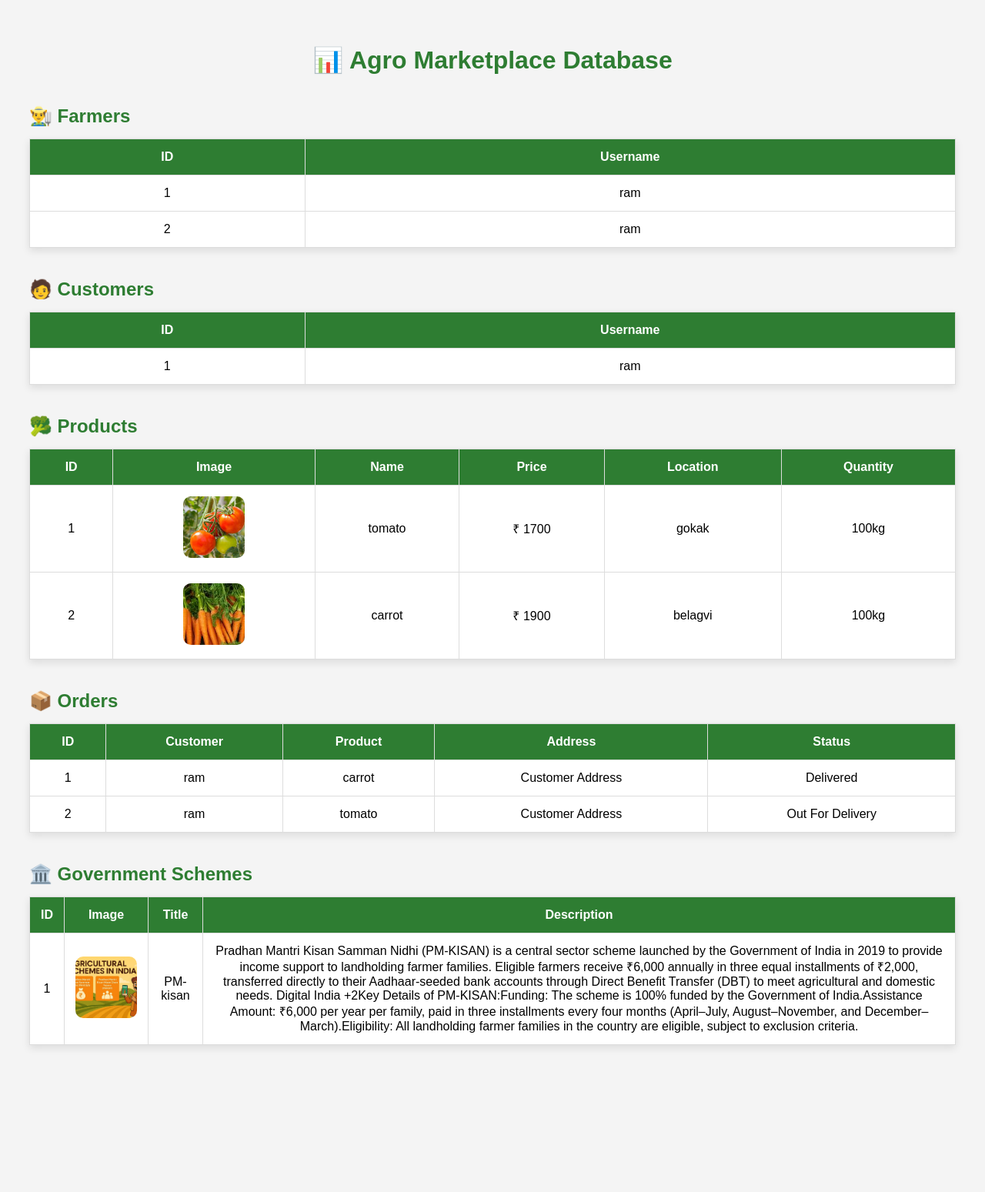
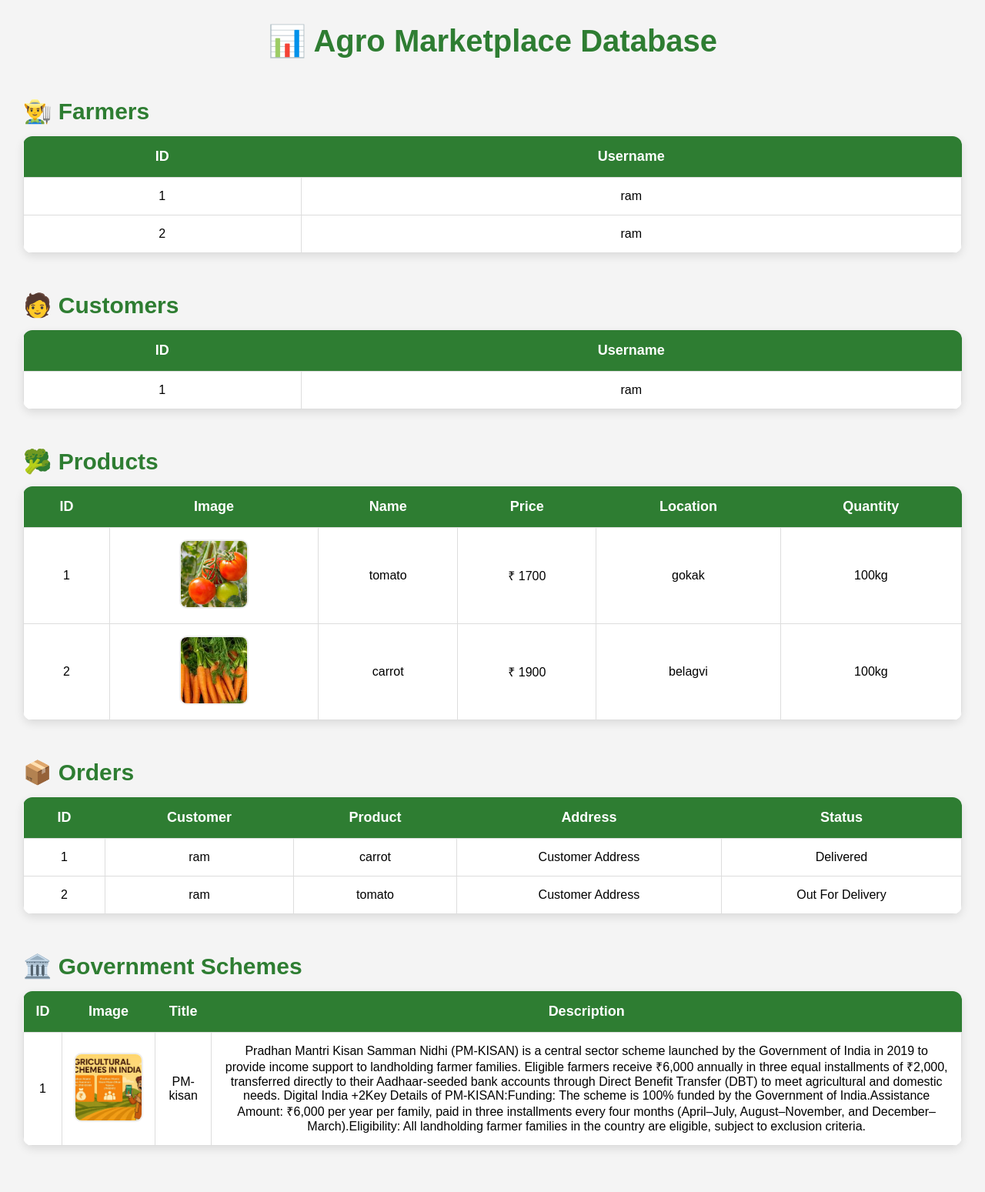
Before and after one commit to hariprasadbagewadi7353-prog/agroo_market, a Flask app: page /all_data in a window 1280 px wide. Shown: the whole page at 77% size. Before the commit the page ends 1362 px from the top, so only its background shows below. Run offline with Flask 3, Linux system fonts and the light colour scheme; data comes from the database, SQL or seed files in the repository.

Commit message:
added all data page

```diff
--- a/templates/all_data.html
+++ b/templates/all_data.html
@@ -6,8 +6,14 @@
 
     <style>
 
+        *{
+            margin:0;
+            padding:0;
+            box-sizing:border-box;
+            font-family:Arial,sans-serif;
+        }
+
         body{
-            font-family:Arial;
             background:#f4f4f4;
             padding:30px;
         }
@@ -16,12 +22,14 @@
             text-align:center;
             color:#2e7d32;
             margin-bottom:40px;
+            font-size:40px;
         }
 
         h2{
             color:#2e7d32;
-            margin-top:40px;
+            margin-top:50px;
             margin-bottom:15px;
+            font-size:30px;
         }
 
         table{
@@ -29,29 +37,40 @@
             border-collapse:collapse;
             background:white;
             margin-bottom:30px;
-            box-shadow:0 4px 10px rgba(0,0,0,0.1);
+            border-radius:12px;
+            overflow:hidden;
+            box-shadow:0 4px 12px rgba(0,0,0,0.1);
         }
 
         th{
             background:#2e7d32;
             color:white;
+            padding:16px;
+            font-size:18px;
         }
 
-        th, td{
-            padding:14px;
+        td{
+            padding:15px;
             border:1px solid #ddd;
             text-align:center;
+            font-size:16px;
         }
 
         tr:hover{
-            background:#f1f1f1;
+            background:#f9f9f9;
         }
 
         img{
-            width:80px;
-            height:80px;
+            width:90px;
+            height:90px;
             object-fit:cover;
             border-radius:10px;
+            border:2px solid #eee;
+        }
+
+        .no-image{
+            color:#888;
+            font-size:14px;
         }
 
     </style>
@@ -76,8 +95,11 @@
 {% for f in farmers %}
 
 <tr>
+
     <td>{{ f.id }}</td>
+
     <td>{{ f.username }}</td>
+
 </tr>
 
 {% endfor %}
@@ -99,8 +121,11 @@
 {% for c in customers %}
 
 <tr>
+
     <td>{{ c.id }}</td>
+
     <td>{{ c.username }}</td>
+
 </tr>
 
 {% endfor %}
@@ -134,6 +159,12 @@
         {% if p.image %}
 
         <img src="{{ url_for('static', filename='uploads/' + p.image) }}">
+
+        {% else %}
+
+        <div class="no-image">
+            No Image
+        </div>
 
         {% endif %}
 
@@ -214,6 +245,12 @@
 
         <img src="{{ url_for('static', filename='uploads/' + s.image) }}">
 
+        {% else %}
+
+        <div class="no-image">
+            No Image
+        </div>
+
         {% endif %}
 
     </td>
```
